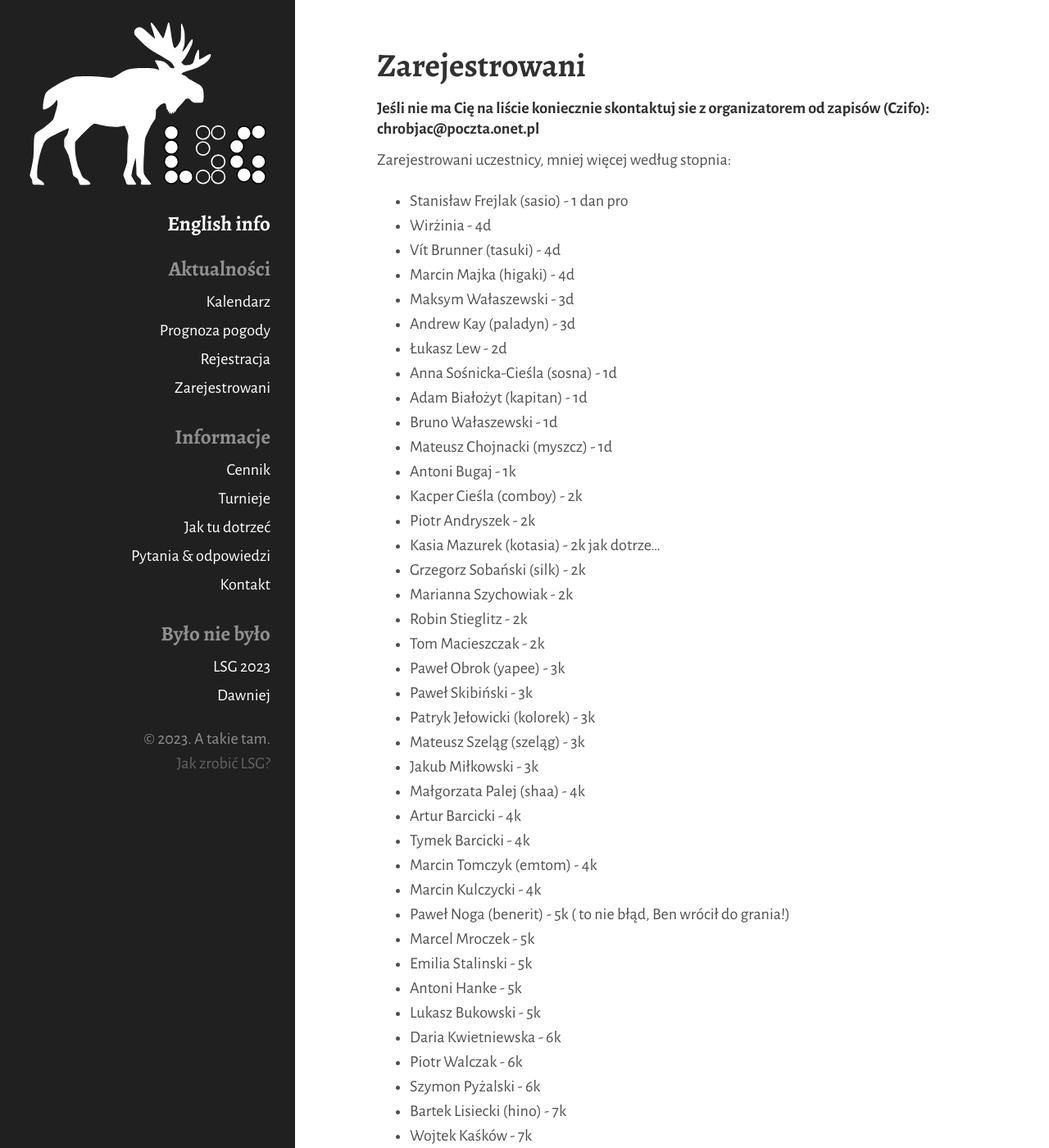
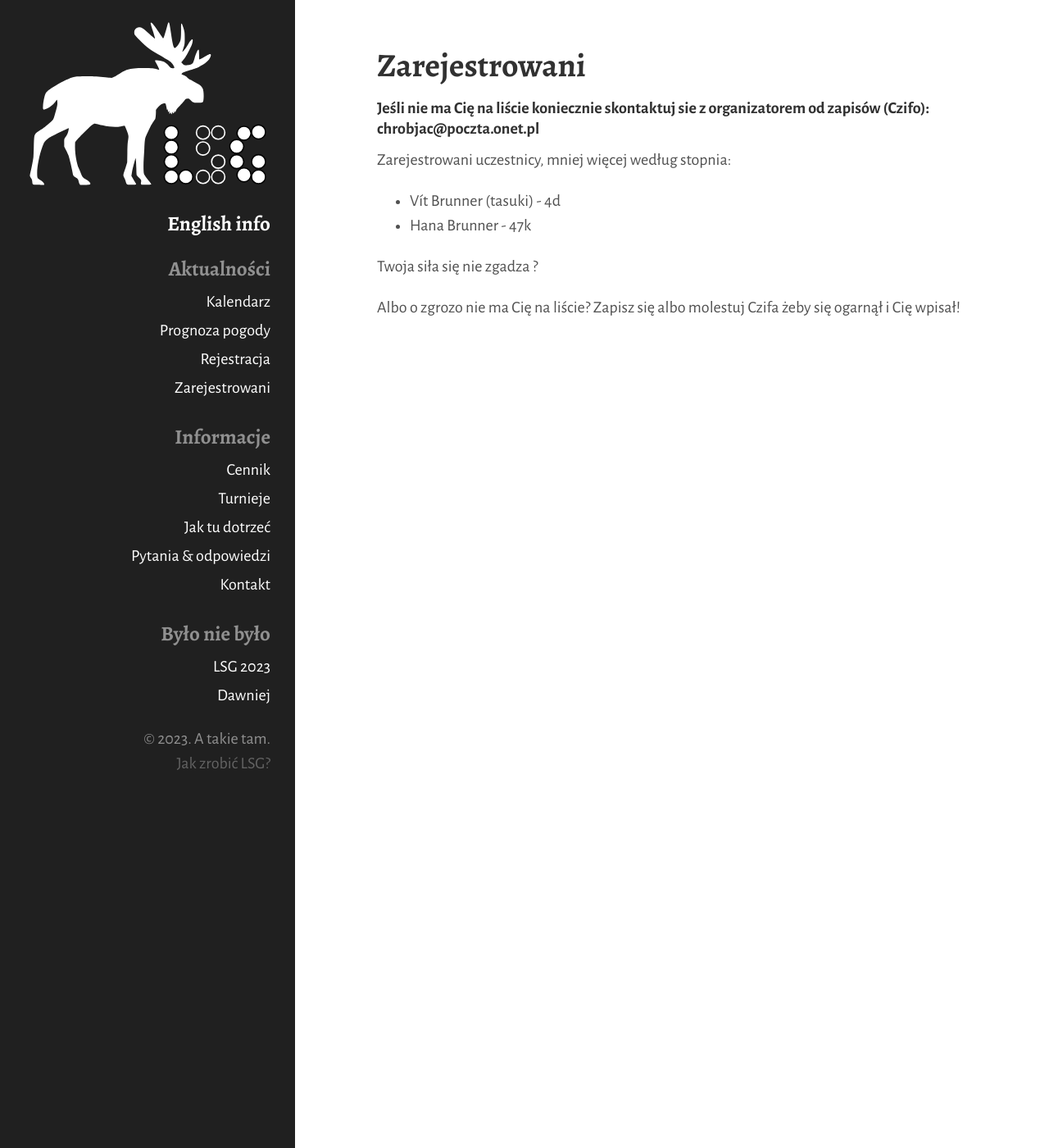
Before and after one commit to tasuki/lsg, a Jekyll site: the page built from zarejestrowani.md, in a window 1280 px wide and 1400 px high. Shown: the whole window at 82% size. Built offline with Jekyll 4.4.1, drawn with Linux system fonts in a browser that asks for light colours; some of the changed text lies outside the part shown.

Commit message:
A no trza się znów zarejestrować...

```diff
--- a/zarejestrowani.md
+++ b/zarejestrowani.md
@@ -9,125 +9,8 @@ title: Zarejestrowani
 #### Jeśli nie ma Cię na liście koniecznie skontaktuj sie z organizatorem od zapisów (Czifo): chrobjac@poczta.onet.pl
 
 Zarejestrowani uczestnicy, mniej więcej według stopnia:
-- Stanisław Frejlak (sasio) - 1 dan pro
-- Wirżinia - 4d
 - Vít Brunner (tasuki) - 4d
-- Marcin Majka (higaki) - 4d
-- Maksym Wałaszewski - 3d
-- Andrew Kay (paladyn) - 3d
-- Łukasz Lew - 2d
-- Anna Sośnicka-Cieśla (sosna) - 1d
-- Adam Białożyt (kapitan) - 1d
-- Bruno Wałaszewski - 1d
-- Mateusz Chojnacki (myszcz) - 1d
-- Antoni Bugaj - 1k
-- Kacper Cieśla (comboy) - 2k
-- Piotr Andryszek - 2k
-- Kasia Mazurek (kotasia) - 2k jak dotrze...
-- Grzegorz Sobański (silk) - 2k
-- Marianna Szychowiak - 2k
-- Robin Stieglitz - 2k
-- Tom Macieszczak - 2k
-- Paweł Obrok (yapee) - 3k
-- Paweł Skibiński - 3k
-- Patryk Jełowicki (kolorek) - 3k
-- Mateusz Szeląg (szeląg) - 3k
-- Jakub Miłkowski - 3k
-- Małgorzata Palej (shaa) - 4k
-- Artur Barcicki - 4k
-- Tymek Barcicki - 4k
-- Marcin Tomczyk (emtom) - 4k
-- Marcin Kulczycki - 4k
-- Paweł Noga (benerit) - 5k  ( to nie błąd, Ben wrócił do grania!)
-- Marcel Mroczek - 5k
-- Emilia Stalinski - 5k
-- Antoni Hanke - 5k
-- Lukasz Bukowski - 5k
-- Daria Kwietniewska - 6k
-- Piotr Walczak - 6k
-- Szymon Pyżalski - 6k
-- Bartek Lisiecki (hino) - 7k
-- Wojtek Kaśków - 7k
-- Adam Siwy - 7k
-- Jakub Gauza (marmez) - 7k
-- Robert Bugaj - 7k
-- Dominik Olszewski - 7k
-- Maciej Łacny - 8k
-- Wojciech Ślusarczyk (oro) - 8k
-- Krzysztof Grygiel - 8k
-- Julia Bednarska - 8k
-- January Chlebowicz - 8k
-- Ewa Śliwicka - 9k
-- Weronika Łacna - 10k
-- Marcin Bałaban - 10k
-- Joanna Bugaj - 10k
-- Michał Świętek - 10k
-- Marek Kowalski - 10k
-- Tomasz Dec - 11k
-- Anna Krzywolak (pixel) - 12k
-- Ryszard Szopa - 12k
-- Victor Stalinski - 12k
-- Piotr Chojnacki (prometeusz) - 13k
-- Maria Kluziak - 13k
-- Sven Stalinski - 14k
-- Jan Opawski - 15k
-- Rysio Szopa - 16k
-- Kacper Barcicki - 17k
-- Felicia Stalinski - 17k
-- Maciej Gałązka - ok. 17k
-- Martyna Szalecka - 18k
-- Zofia Bugaj - 18k
-- Leszek Koliński - 20k
-- Klaudia Srul (sprężynka) - 20k
-- Joanna Długosz - 20k
-- Rufin Gauza - 20k
-- Kasper Wieczorek - 20k
-- Jakub Łubiński - 20k
-- Magda Walkiewicz - 20k
-- Ewa Świętek - 20k
-- Tymoteusz Chmiel - 20k
-- Michał Sobański - 20k
-- Maria Przybylak - 20k
-- Filip Łacny - 21k
-- Franek Świętek - 25k
-- Natalia Chmiel - 25k
-- Monika Syczewska - 29k
-- Ludwik Bałaban - 30k
-- Antek Koliński - 30k
-- Natalia Kolińska - 30k
-- Lukasz Cieśla - 30k
-- Jan Sobański - 30k
-- Piotr Sobański - 30k
-- Hana Brunner - 49k
-- Basia Cieśla - 50k
-- Marta Szeredy-Kolińska - ng
-- Staś Koliński - ng
-- Dorota Chojnacka - ng
-- Kinga Lisiecka-Garbaczewska - ng
-- Sylwia Barcicka (pasqda) - ng
-- Magda Ślusarczyk - ng
-- Stasio Ślusarczyk - ng
-- Natalia Ślusarczyk -ng
-- Emilia Zaremba - ng
-- Adam Walkiewicz - ng
-- Monika Sas-Tomczyk - ng
-- Zosia Tomczyk - ng
-- Eliza Nowacka - ng
-- Michał Ślusarczyk (młody) - ng
-- Inga Gauza - ng
-- Anna Cichocka - ng
-- Małgorzata Frejlak - ng
-- Jan Frejlak - ng
-- Bianka Wałaszewska - ng
-- Kamil Szalecki - ng
-- Marta Chojnacka - ng
-- Aleksy Chojnacki - ng
-- Patryk Masiakowski - ng
-- Weronika Olszewska - ng
-- pies Buber - ng :-) :-)
-- Wiktoria Celmer - ng
-- Jakub Stasinski - ng???
-- Jacek Chroboczek (czifo) - ng
+- Hana Brunner - 47k
 
 
 Twoja siła się nie zgadza ?
```
